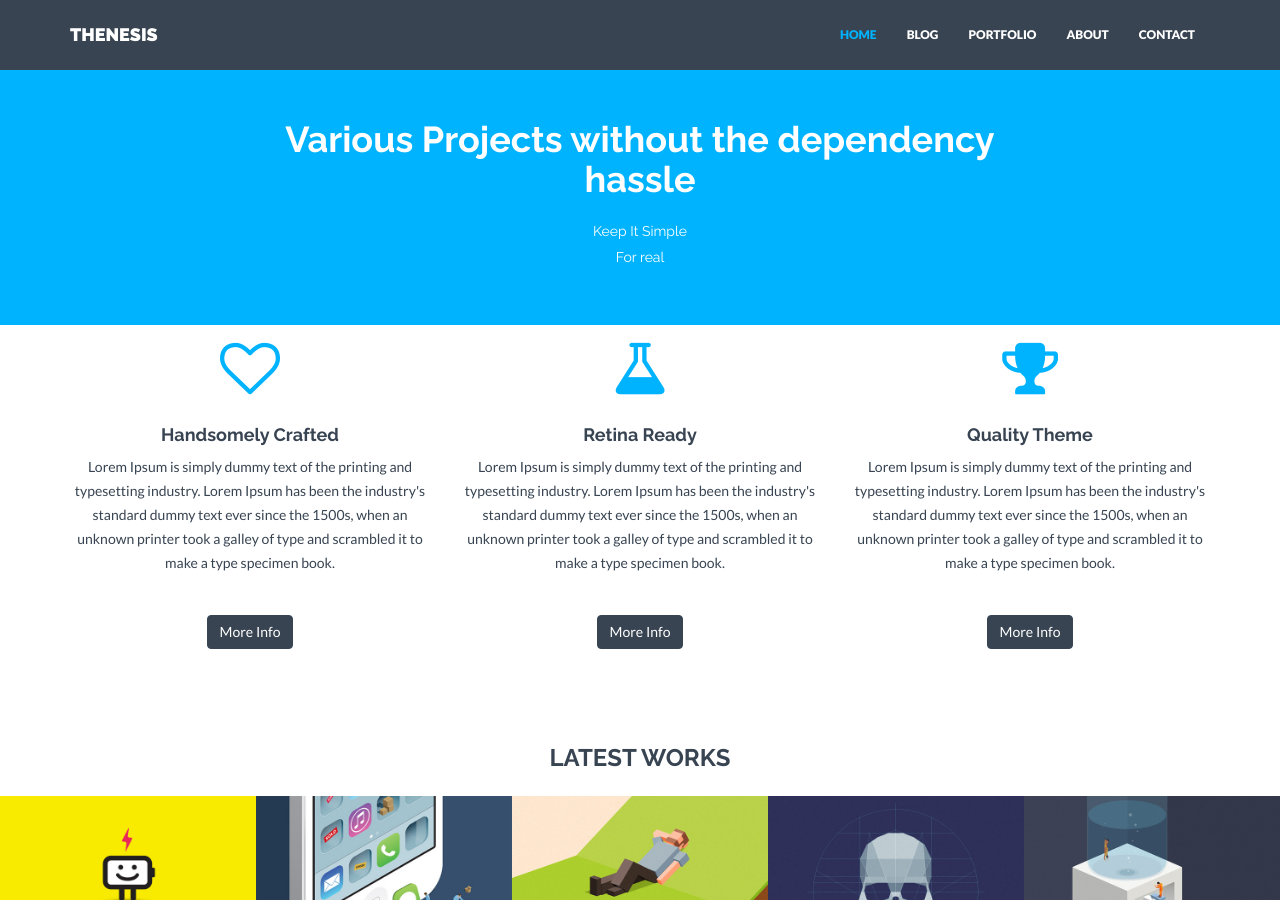
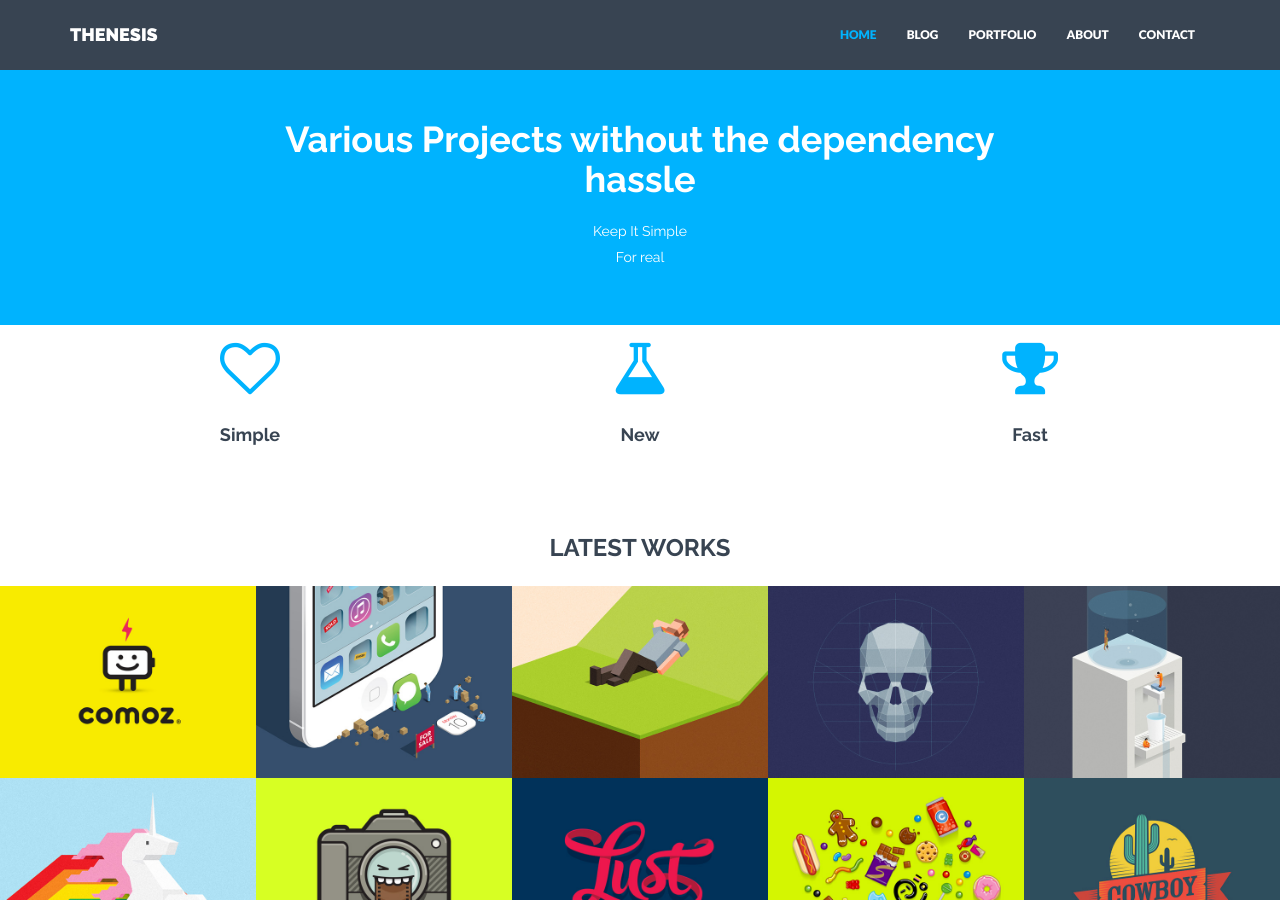
Before and after one commit to thenesis-org/thenesis-org.github.io, a Jekyll site: the page built from index.html, in a window 1280 px wide and 900 px high. Built offline with Jekyll 4.4.1, drawn with Linux system fonts in a browser that asks for light colours; nearby versions of some CDN libraries.

Commit message:
Update service section

```diff
--- a/index.html
+++ b/index.html
@@ -9,21 +9,27 @@ permalink: /
         <div class="row centered">
             <div class="col-md-4">
                 <i class="fa fa-heart-o"></i>
-                <h4>Handsomely Crafted</h4>
+                <h4>Simple</h4>
+                <!--
                 <p>Lorem Ipsum is simply dummy text of the printing and typesetting industry. Lorem Ipsum has been the industry's standard dummy text ever since the 1500s, when an unknown printer took a galley of type and scrambled it to make a type specimen book.</p>
                 <p><br/><a href="#" class="btn btn-theme">More Info</a></p>
+                -->
             </div>
             <div class="col-md-4">
                 <i class="fa fa-flask"></i>
-                <h4>Retina Ready</h4>
+                <h4>New</h4>
+                <!--
                 <p>Lorem Ipsum is simply dummy text of the printing and typesetting industry. Lorem Ipsum has been the industry's standard dummy text ever since the 1500s, when an unknown printer took a galley of type and scrambled it to make a type specimen book.</p>
                 <p><br/><a href="#" class="btn btn-theme">More Info</a></p>
+                -->
             </div>
             <div class="col-md-4">
                 <i class="fa fa-trophy"></i>
-                <h4>Quality Theme</h4>
+                <h4>Fast</h4>
+                <!--
                 <p>Lorem Ipsum is simply dummy text of the printing and typesetting industry. Lorem Ipsum has been the industry's standard dummy text ever since the 1500s, when an unknown printer took a galley of type and scrambled it to make a type specimen book.</p>
                 <p><br/><a href="#" class="btn btn-theme">More Info</a></p>
+                -->
             </div>
         </div>
     </div><! --/container -->
```
